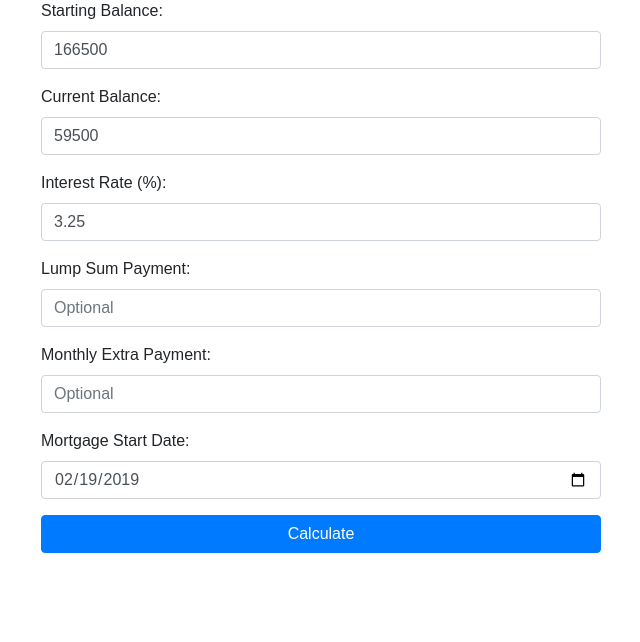
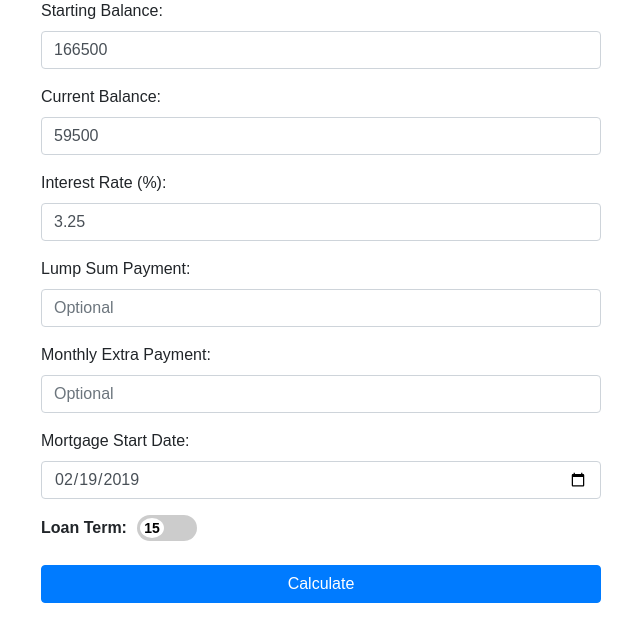
Before and after one commit to PatrickRay88/MortgageCalculatorAPP_Python, a Flask app: page / in a window 1280 px wide. Shown: the part 137-779 px from the top of the page, without its empty margins (319-959 px from the left). Run offline with Flask 3, Linux system fonts and the light colour scheme; some libraries are stand-ins or nearby versions.

Commit message:
This feature branch created a toggle to select 15 or 30 year term and calculate based on that. it also provides an alert if you select 30 year cuz you shouldnt be taking out 30 year loans.

```diff
--- a/app.py
+++ b/app.py
@@ -1,74 +1,74 @@
-# -*- coding: utf-8 -*-
-"""
-Created on Fri Jul  5 10:11:12 2024
-
-@author: patri
-"""
-
 from flask import Flask, render_template, request
 from datetime import datetime
 from dateutil.relativedelta import relativedelta
-import math
 
 app = Flask(__name__)
 
-# Calculation function for payoff and savings
-def calculate_payoff_and_savings(starting_balance, current_balance, interest_rate, lump_sum, monthly_extra, start_date):
+def calculate_payoff_and_savings(starting_balance, current_balance, interest_rate, lump_sum, monthly_extra, start_date, loan_term):
+    """ Calculates new payoff date and interest savings """
+
     monthly_rate = interest_rate / 12 / 100
+    total_months = loan_term * 12
 
-    # Calculate the original monthly payment for a 15-year fixed-rate loan
-    initial_monthly_payment = starting_balance * (monthly_rate * (1 + monthly_rate)**(15*12)) / ((1 + monthly_rate)**(15*12) - 1)
+    # Compute Original Monthly Payment for the Full Loan Term
+    initial_monthly_payment = starting_balance * (monthly_rate * (1 + monthly_rate) ** total_months) / ((1 + monthly_rate) ** total_months - 1)
 
-    # Apply lump sum payment
+    # Compute Original Interest If No Extra Payments Are Made
+    original_balance = current_balance
+    total_interest_original = 0
+    months_left = 0
+
+    while original_balance > 0:
+        interest_for_month = original_balance * monthly_rate
+        total_interest_original += interest_for_month
+        principal_payment = initial_monthly_payment - interest_for_month
+
+        if original_balance < principal_payment:
+            principal_payment = original_balance
+
+        original_balance -= principal_payment
+        months_left += 1
+
+    # Apply Lump Sum Payment (if any)
     new_balance = current_balance - lump_sum
 
     if new_balance <= 0:
         return 0, 0, 0, datetime.now().year, datetime.now().month
 
-    # New monthly payment after extra payment
+    # Compute New Monthly Payment With Extra Payments
     monthly_payment_with_extra = initial_monthly_payment + monthly_extra
+    months_paid = 0
+    total_interest_new = 0
 
-    # Calculate new payoff period and total interest
-    months = 0  # ✅ Initialize months to prevent NameError
-    total_interest_new = 0
     while new_balance > 0:
         interest_for_month = new_balance * monthly_rate
         total_interest_new += interest_for_month
         principal_payment = monthly_payment_with_extra - interest_for_month
 
         if principal_payment <= 0:
-            raise ValueError("Monthly payment is not sufficient to cover the interest. Increase the monthly extra payment.")
+            raise ValueError("Monthly payment is too low. Increase extra payments.")
 
         if new_balance < principal_payment:
             principal_payment = new_balance
 
         new_balance -= principal_payment
-        months += 1  # ✅ Ensure months increments correctly
+        months_paid += 1
 
-    # ✅ Define years_remaining and months_remaining correctly
-    years_remaining = months // 12  # Extract full years
-    months_remaining = months % 12  # Extract remaining months
+    new_payoff_date = datetime.now() + relativedelta(months=months_paid)
 
-    # New payoff date
-    new_payoff_date = datetime.now() + relativedelta(months=months)
-    new_payoff_year = new_payoff_date.year
-    new_payoff_month = new_payoff_date.month
+    today = datetime.now()
+    total_remaining_months = (new_payoff_date.year - today.year) * 12 + (new_payoff_date.month - today.month)
 
-    # Calculate original total interest up to today
-    total_interest_old = 0
-    old_balance = current_balance
-    for _ in range(15 * 12):  # 180 months for a 15-year mortgage
-        interest_for_month = old_balance * monthly_rate
-        total_interest_old += interest_for_month
-        principal_payment = initial_monthly_payment - interest_for_month
-        old_balance -= principal_payment
-        if old_balance <= 0:
-            break
+    years_remaining = total_remaining_months // 12
+    months_remaining = total_remaining_months % 12
 
-    total_interest_saved = total_interest_old - total_interest_new
+    # 🔹 **Fix: Ensure Total Interest Saved is Only Calculated If Extra Payments Exist**
+    if lump_sum > 0 or monthly_extra > 0:
+        total_interest_saved = total_interest_original - total_interest_new
+    else:
+        total_interest_saved = 0  # No savings if no extra payments
 
-    return years_remaining, months_remaining, total_interest_saved, new_payoff_year, new_payoff_month
-
+    return years_remaining, months_remaining, total_interest_saved, new_payoff_date.year, new_payoff_date.month
 
 
 @app.route('/', methods=['GET', 'POST'])
@@ -77,7 +77,8 @@ def index():
         'starting_balance': 166500,
         'current_balance': 59500,
         'interest_rate': 3.25,
-        'start_date': '2019-02-19'
+        'start_date': '2019-02-19',
+        'loan_term': 15
     }
 
     if request.method == 'POST':
@@ -87,29 +88,20 @@ def index():
             interest_rate = float(request.form['interest_rate'])
             lump_sum = float(request.form['lump_sum']) if request.form['lump_sum'] else 0
             monthly_extra = float(request.form['monthly_extra']) if request.form['monthly_extra'] else 0
-
             start_date = datetime.strptime(request.form['start_date'], '%Y-%m-%d')
 
-            # Run calculation function
+            loan_term = int(request.form['loan_term']) if 'loan_term' in request.form else 15
+
             years_remaining, months_remaining, interest_saved, payoff_year, payoff_month = calculate_payoff_and_savings(
-                starting_balance, current_balance, interest_rate, lump_sum, monthly_extra, start_date
+                starting_balance, current_balance, interest_rate, lump_sum, monthly_extra, start_date, loan_term
             )
 
-
-            return render_template(
-                'index.html',
-                result=True,
-                years_remaining= years_remaining,  # ✅ Now matches HTML
-                months_remaining= months_remaining,  # ✅ Now matches HTML
-                interest_saved=interest_saved,
-                payoff_year=payoff_year,
-                payoff_month=payoff_month,
-                defaults=defaults
-            )
+            return render_template('index.html', result=True, years_remaining=years_remaining, months_remaining=months_remaining, interest_saved=interest_saved, payoff_year=payoff_year, payoff_month=payoff_month, defaults={**defaults, 'loan_term': loan_term})
         except ValueError as e:
             return render_template('index.html', result=False, error=str(e), defaults=defaults)
 
     return render_template('index.html', result=False, defaults=defaults)
 
+
 if __name__ == '__main__':
     app.run(debug=True)
--- a/templates/index.html
+++ b/templates/index.html
@@ -31,6 +31,72 @@
         button:hover {
             background-color: #45a049;
         }
+        /* Toggle Switch with Labels */
+        .toggle-container {
+            display: flex;
+            align-items: center;
+        }
+        .toggle-label {
+            margin-right: 10px;
+            font-size: 16px;
+            font-weight: bold;
+        }
+        .switch {
+            position: relative;
+            display: inline-block;
+            width: 60px;
+            height: 26px;
+        }
+        .switch input {
+            opacity: 0;
+            width: 0;
+            height: 0;
+        }
+        .slider {
+            position: absolute;
+            cursor: pointer;
+            top: 0;
+            left: 0;
+            right: 0;
+            bottom: 0;
+            background-color: #ccc;
+            transition: .4s;
+            border-radius: 20px;
+        }
+        .slider:before {
+            position: absolute;
+            content: "15";
+            height: 20px;
+            width: 24px;
+            left: 3px;
+            bottom: 3px;
+            background-color: white;
+            transition: .4s;
+            border-radius: 50%;
+            text-align: center;
+            line-height: 20px;
+            font-size: 14px;
+            color: black;
+            font-weight: bold;
+        }
+        input:checked + .slider {
+            background-color: #007bff;
+        }
+        input:checked + .slider:before {
+            transform: translateX(32px);
+            content: "30";
+        }
+        /* Loan Term Warning Message */
+        #loan_warning {
+            display: none;
+            padding: 5px 10px;
+            margin-left: 10px;
+            font-size: 14px;
+            border-radius: 5px;
+            background-color: #ffc107;
+            color: #856404;
+            border: 1px solid #ffc107;
+        }
     </style>
 </head>
 <body>
@@ -61,6 +127,17 @@
                 <label for="start_date">Mortgage Start Date:</label>
                 <input type="date" class="form-control" id="start_date" name="start_date" required value="{{ defaults.start_date }}">
             </div>
+
+            <!-- Loan Term Toggle with Labels -->
+            <div class="form-group toggle-container">
+                <label class="toggle-label">Loan Term:</label>
+                <label class="switch">
+                    <input type="checkbox" id="loan_term" name="loan_term" value="30">
+                    <span class="slider"></span>
+                </label>
+                <span id="loan_warning">It is not recommended to take out a loan for more than a fixed 15 years.</span>
+            </div>
+
             <button type="submit" class="btn btn-primary btn-block">Calculate</button>
         </form>
 
@@ -68,8 +145,8 @@
         <div class="result-box mt-4">
             <h3>Results</h3>
             <p><strong>New Payoff Date:</strong> {{ payoff_month }}/{{ payoff_year }}</p>
-            <p><strong>Total Interest Saved:</strong> ${{ interest_saved }}</p>
-            <p><strong>You have </strong> {{ years_remaining }} years and {{ months_remaining }} months remaining on your loan.</p>
+            <p><strong>Total Interest Saved:</strong> ${{ "%.2f"|format(interest_saved) }}</p>
+            <p><strong>Remaining Time:</strong> {{ years_remaining }} years and {{ months_remaining }} months</p>
         </div>
         {% elif error %}
         <div class="alert alert-danger mt-4" role="alert">
@@ -77,5 +154,17 @@
         </div>
         {% endif %}
     </div>
+
+    <script>
+        // Show warning when 30-year loan is selected
+        document.getElementById("loan_term").addEventListener("change", function() {
+            let warning = document.getElementById("loan_warning");
+            if (this.checked) {
+                warning.style.display = "inline"; // Show alert
+            } else {
+                warning.style.display = "none"; // Hide alert
+            }
+        });
+    </script>
 </body>
 </html>
```
